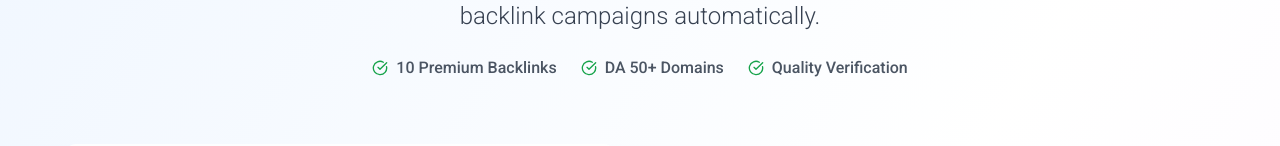
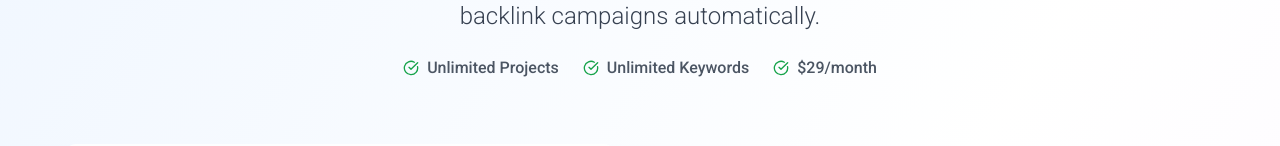
Before and after one commit to belonio2793/backlinkoo-backup, a React (Vite) app: page /no-hands-seo in a window 1280 px wide. Shown: the part 319-465 px from the top of the page. Built offline with nearby package versions, Linux system fonts and the light colour scheme.

Commit message:
Update hero section for subscription model
cgen-adbcc5c58d6d43639170fff736013c92

```diff
--- a/src/pages/NoHandsSEO.tsx
+++ b/src/pages/NoHandsSEO.tsx
@@ -207,15 +207,15 @@ const NoHandsSEO = () => {
           <div className="flex flex-wrap items-center justify-center gap-4 sm:gap-6 text-sm sm:text-base text-gray-600 font-medium">
             <div className="flex items-center gap-2">
               <CheckCircle className="h-4 w-4 text-green-600" />
-              <span>10 Premium Backlinks</span>
+              <span>Unlimited Projects</span>
             </div>
             <div className="flex items-center gap-2">
               <CheckCircle className="h-4 w-4 text-green-600" />
-              <span>DA 50+ Domains</span>
+              <span>Unlimited Keywords</span>
             </div>
             <div className="flex items-center gap-2">
               <CheckCircle className="h-4 w-4 text-green-600" />
-              <span>Quality Verification</span>
+              <span>$29/month</span>
             </div>
           </div>
         </div>
```
